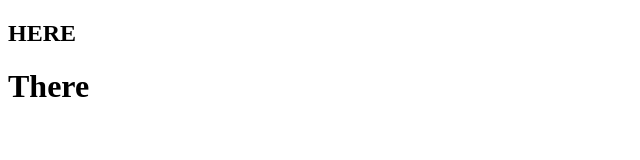
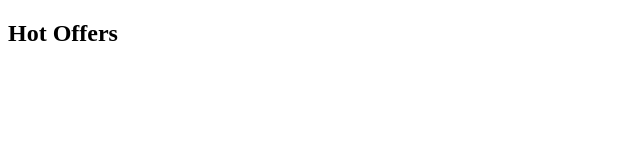
Before and after one commit to OlgaKomar/wu-02-tour-agancy, a plain HTML site: page index.html in a window 1280 px wide. Shown: the whole page, without its empty margins (0-640 px from the left). Drawn offline with Linux system fonts and the light colour scheme.

Commit message:
Modify homePage title

```diff
--- a/index.html
+++ b/index.html
@@ -7,7 +7,6 @@
     <title>Tour Agancy</title>
   </head>
   <body>
-    <h2>HERE</h2>
-    <h1>There</h1>
+    <h2>Hot Offers</h2>
   </body>
 </html>
```
